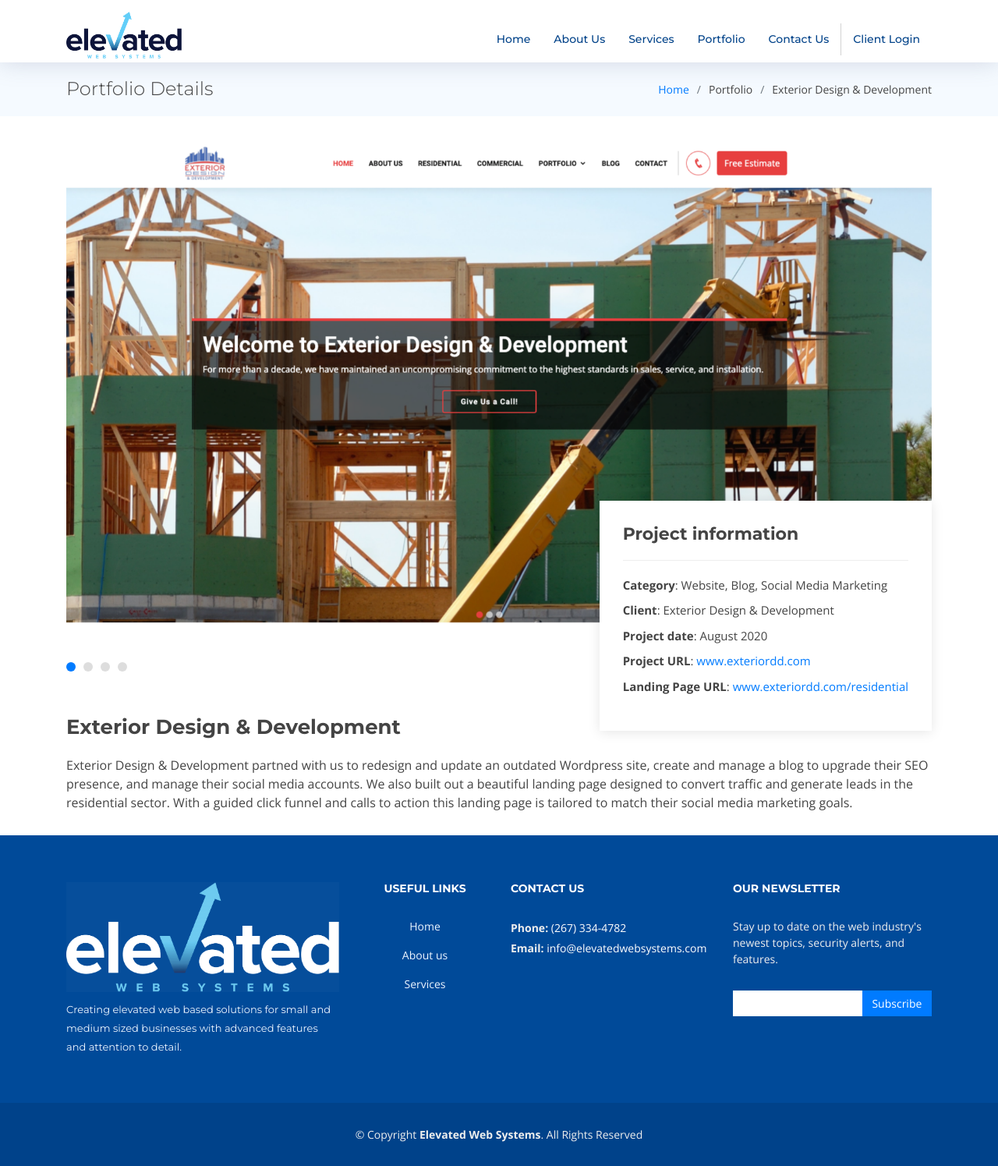
After one commit to jtangir87/elevatedws, a Django app: page /portfolio/exterior-design-and-development in a window 1280 px wide. The commit adds this page. Shown: the whole page at 78% size. Run offline with Django 3.2, Linux system fonts and the light colour scheme; some libraries are stand-ins or nearby versions.

Commit message:
add exteriordd to portfolio

```diff
--- a/pages/urls.py
+++ b/pages/urls.py
@@ -21,4 +21,6 @@ urlpatterns = [
         template_name="pages/portfolio/catertogo.html"), name="port_catertogo"),
     path('portfolio/event-xtras', TemplateView.as_view(
         template_name="pages/portfolio/eventxtras.html"), name="port_event_xtras"),
+    path('portfolio/exterior-design-and-development', TemplateView.as_view(
+        template_name="pages/portfolio/exteriordd.html"), name="port_exteriordd"),
 ]
--- /dev/null
+++ b/templates/pages/portfolio/exteriordd.html
@@ -0,0 +1,63 @@
+{% extends 'base.html' %}
+{% load static %}
+{% block title_tag %}Web Portfolio | Exterior Design & Development {% endblock title_tag %}
+{% block content %}
+
+  <main id="main">
+
+    <!-- ======= Breadcrumbs Section ======= -->
+    <section class="breadcrumbs">
+      <div class="container">
+
+        <div class="d-flex justify-content-between align-items-center">
+          <h2>Portfolio Details</h2>
+          <ol>
+            <li><a href="{% url 'home' %}">Home</a></li>
+            <li>Portfolio</li>
+            <li>Exterior Design & Development</li>
+          </ol>
+        </div>
+
+      </div>
+    </section><!-- Breadcrumbs Section -->
+
+    <!-- ======= Portfolio Details Section ======= -->
+    <section class="portfolio-details">
+      <div class="container">
+
+        <div class="portfolio-details-container">
+
+          <div class="owl-carousel portfolio-details-carousel">
+            <img src="{% static 'img/portfolio/exteriordd1.png' %}" class="img-fluid" alt="">
+            <img src="{% static 'img/portfolio/exteriordd2.png' %}" class="img-fluid" alt="">
+            <img src="{% static 'img/portfolio/exteriordd3.png' %}" class="img-fluid" alt="">
+            <img src="{% static 'img/portfolio/exteriordd4.png' %}" class="img-fluid" alt="">
+          </div>
+
+          <div class="portfolio-info">
+            <h3>Project information</h3>
+            <ul>
+              <li><strong>Category</strong>: Website, Blog, Social Media Marketing</li>
+              <li><strong>Client</strong>: Exterior Design & Development</li>
+              <li><strong>Project date</strong>: August 2020</li>
+              <li><strong>Project URL</strong>: <a href="http://www.exteriordd.com" target="_blank">www.exteriordd.com</a></li>
+              <li><strong>Landing Page URL</strong>: <a href="http://www.exteriordd.com/residential" target="_blank">www.exteriordd.com/residential</a></li>
+            </ul>
+          </div>
+
+        </div>
+
+        <div class="portfolio-description">
+          <h1>Exterior Design & Development</h1>
+          <p>
+            Exterior Design & Development partned with us to redesign and update an outdated Wordpress site, create and manage a blog to upgrade their SEO presence, and manage their social media
+            accounts. We also built out a beautiful landing page designed to convert traffic and generate leads in the residential sector. With a guided click funnel and calls to action this landing page
+            is tailored to match their social media marketing goals.
+          </p>
+        </div>
+      </div>
+    </section><!-- End Portfolio Details Section -->
+
+  </main><!-- End #main -->
+
+{% endblock content %}
```
Also changed, not shown: templates/pages/home.html (+15 -0 lines), elevatedws/static/img/portfolio/exteriordd1.png (added), elevatedws/static/img/portfolio/exteriordd2.png (added), elevatedws/static/img/portfolio/exteriordd3.png (added), elevatedws/static/img/portfolio/exteriordd4.png (added).
